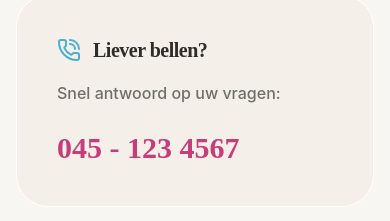
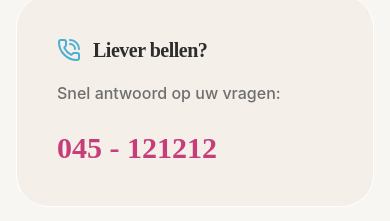
Before and after one commit to Brullie88/Website, a React (Vite) app: page / in a window 390 px wide. Shown: the part 3974-4195 px from the top of the page. Built offline with nearby package versions, Linux system fonts and the light colour scheme.

Commit message:
fix: Correct phone number in ContactForm
Updates the displayed phone number in the ContactForm component from `045 - 123 4567` to `045 - 121212` to reflect the correct contact number for Hof van Terwinselen.

```diff
--- a/src/components/ContactForm.tsx
+++ b/src/components/ContactForm.tsx
@@ -21,7 +21,7 @@ export default function ContactForm() {
                 Snel antwoord op uw vragen:
               </p>
               <a href="tel:+31045121212" className="text-3xl lg:text-4xl font-display font-bold text-levanto-magenta hover:text-levanto-gold transition-colors">
-                045 - 123 4567
+                045 - 121212
               </a>
             </div>
           </div>
```
